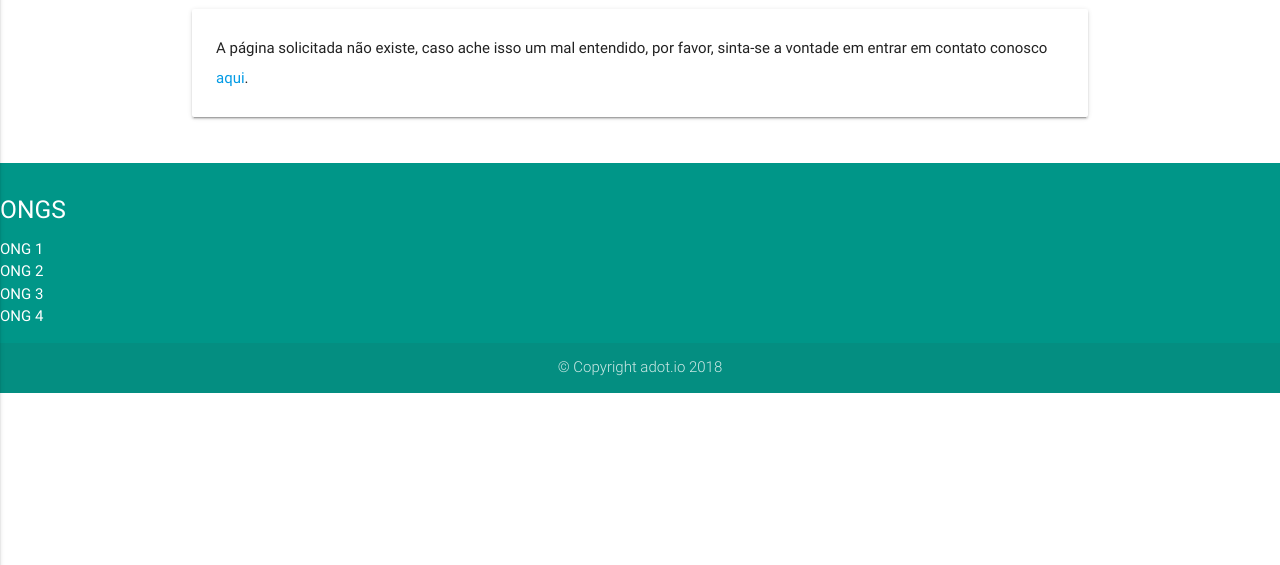
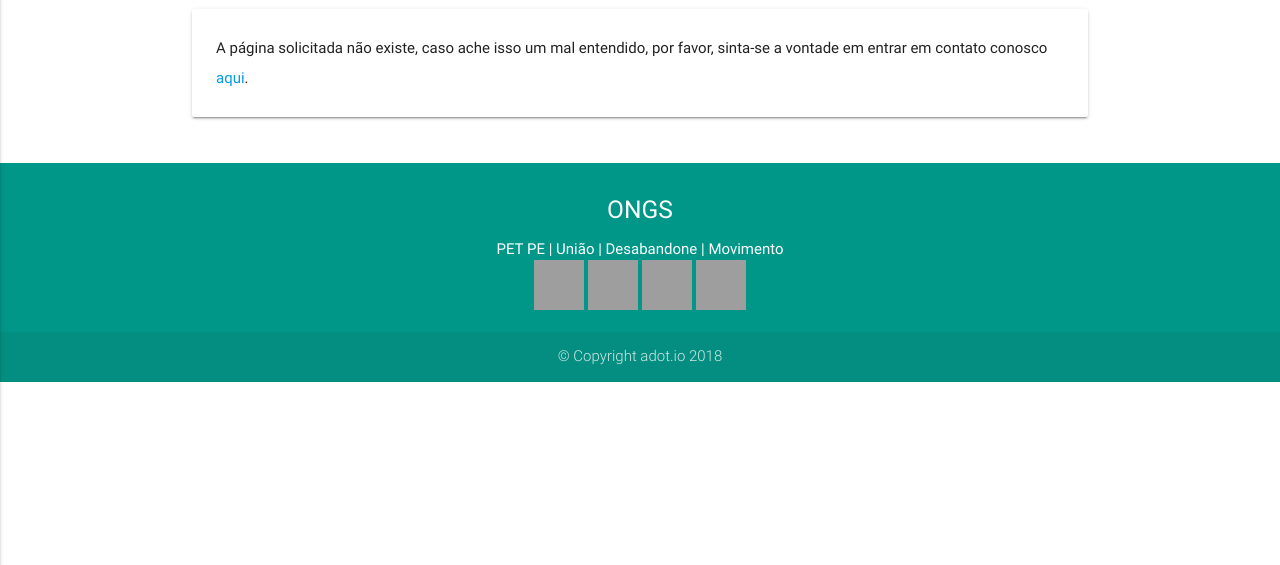
Before and after one commit to hnmendes/adot.io, a PHP site: page /index.php in a window 1280 px wide. Shown: the part 162-727 px from the top of the page. Run offline with PHP 8.4, Linux system fonts and the light colour scheme; grey boxes are pictures that could not be loaded.

Commit message:
update RODAPE COM IMAGENS

```diff
--- a/views/_includes/rodape.php
+++ b/views/_includes/rodape.php
@@ -3,12 +3,21 @@
 
 
     <div class="col l3 s12">
-        <h5 class="white-text">ONGS</h5>
-        <ul>
-            <li><a class="white-text" href="#!">ONG 1</a></li>
-            <li><a class="white-text" href="#!">ONG 2</a></li>
-            <li><a class="white-text" href="#!">ONG 3</a></li>
-            <li><a class="white-text" href="#!">ONG 4</a></li>
+        <h5 class="white-text center">ONGS</h5>
+        <ul class="center">
+            <li>
+                <a class="white-text" href="https://www.facebook.com/Ong-PetPe-142450352523901/">PET PE |</a>
+                <a class="white-text" href="#!">União |</a>
+                <a class="white-text" href="https://www.facebook.com/DesabandoneCaruaru/">Desabandone |</a>
+                <a class="white-text" href="https://www.facebook.com/MPColinaPE/timeline">Movimento</a>
+            </li>
+
+            <li>
+                <img src="\views\_images\petpe.jpg" style="width: 50px; height: 50px;">
+                <img src="\views\_images\uniao.jpg" style="width: 50px; height: 50px;">
+                <img src="\views\_images\desabandone.jpg" style="width: 50px; height: 50px;">
+                <img src="\views\_images\movimento.jpg" style="width: 50px; height: 50px;">
+            </li>
         </ul>
 
     </div>
@@ -17,7 +26,7 @@
             &copy; Copyright adot.io 2018
         </div>
     </div>
-    </div>
+</div>
 </footer>
 <!-- Fim rodapé -->
 
@@ -41,7 +50,7 @@
             },
             complete: function() { } // Callback for Modal close
         }
-    );
+        );
 
 
     // $('#close').modal('close');
@@ -62,9 +71,9 @@
     });
 
 
-        $('.dropdown-button').dropdown({
-          inDuration: 300,
-          outDuration: 225,
+    $('.dropdown-button').dropdown({
+      inDuration: 300,
+      outDuration: 225,
       constrainWidth: false, // Does not change width of dropdown to that of the activator
       hover: false, // Activate on hover
       gutter: 0, // Spacing from edge
```
